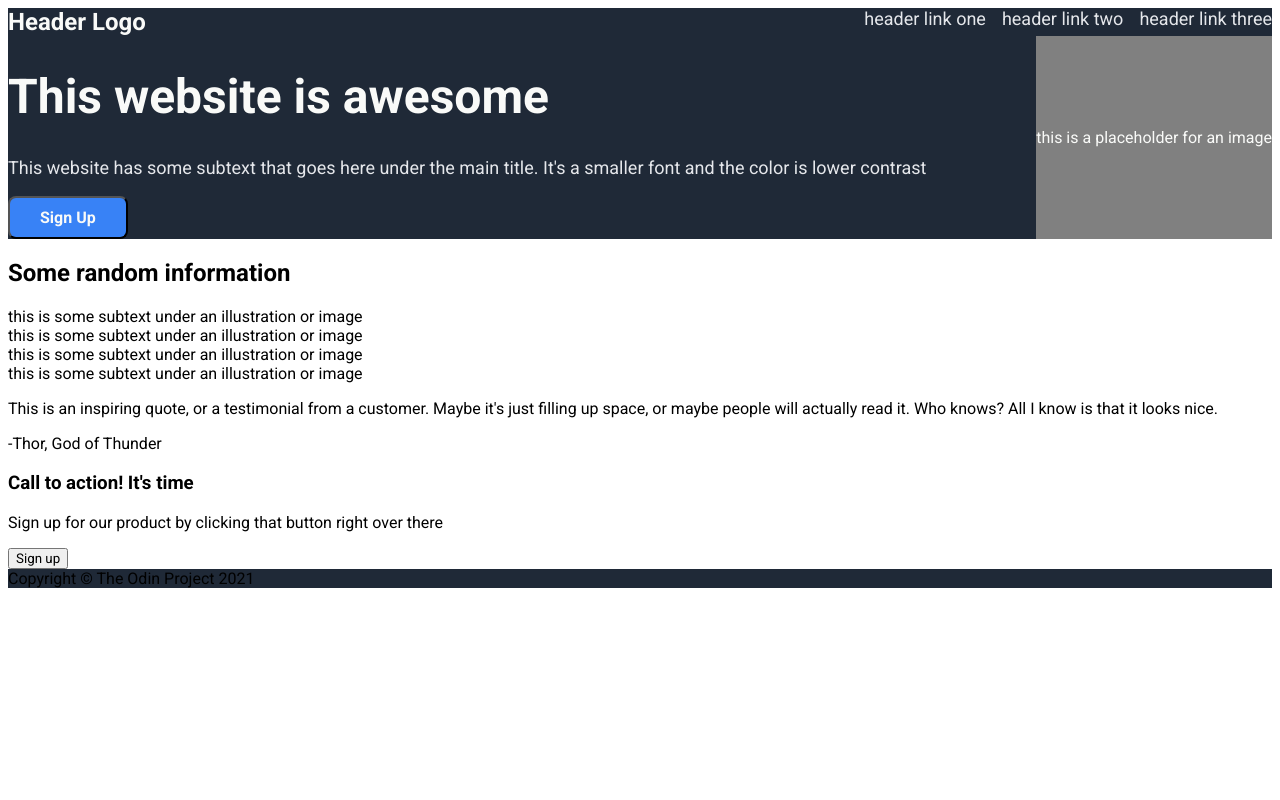
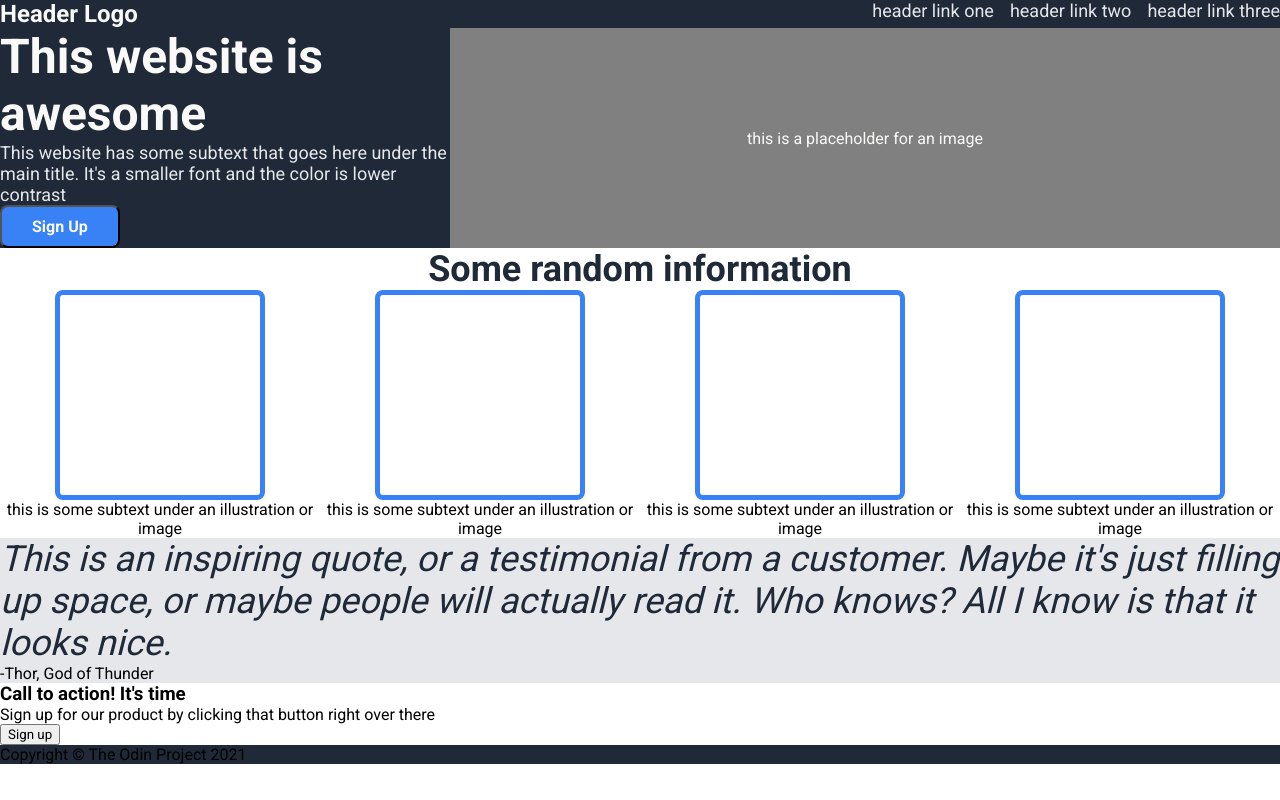
Before and after one commit to Daniel-Regassa/landing-page, a plain HTML site: page index.html in a window 1280 px wide. Drawn offline with Linux system fonts and the light colour scheme.

Commit message:
Prototype quote and cards

```diff
--- a/index.html
+++ b/index.html
@@ -18,7 +18,7 @@
         </nav>
 
         <div class="header-row">
-            <div>
+            <div class="header-text">
                 <h1>This website is awesome</h1>
                 <p class="header-secondary">This website has some subtext that goes here under the main title. It's a smaller font and the color is lower contrast</p>
                 <button class="button1">Sign Up</button>
@@ -32,10 +32,10 @@
     <div class="content1">
         <h2>Some random information</h2>
         <div class="cards">
-            <div><div class="blue-square"></div> this is some subtext under an illustration or image</div>
-            <div><div class="blue-square"></div> this is some subtext under an illustration or image</div>
-            <div><div class="blue-square"></div> this is some subtext under an illustration or image</div>
-            <div><div class="blue-square"></div> this is some subtext under an illustration or image</div>
+            <div class="card"><div class="blue-square"></div> this is some subtext under an illustration or image</div>
+            <div class="card"><div class="blue-square"></div> this is some subtext under an illustration or image</div>
+            <div class="card"><div class="blue-square"></div> this is some subtext under an illustration or image</div>
+            <div class="card"><div class="blue-square"></div> this is some subtext under an illustration or image</div>
 
         </div>
     </div>
--- a/style.css
+++ b/style.css
@@ -2,6 +2,7 @@
 
 * {
     font-family: 'Roboto', Arial, sans-serif;
+    margin: 0;
 }
 
 
@@ -23,6 +24,7 @@ h1 {
     font-size: 48px;
     font-weight: 900;
     color: #F9FAF8;
+    margin-bottom: 0;
 }
 
 header {
@@ -60,7 +62,8 @@ nav {
     display: flex;
     align-items: center;
     justify-content: center;
-    color: #F9FAF8;;
+    color: #F9FAF8;
+    flex: 1;
 }
 
 .button1 {
@@ -71,3 +74,50 @@ nav {
     border-radius: 8px;
     padding: 10px 30px;
 }
+
+
+
+.header-text {
+    width: 450px;
+}
+
+.cards {
+    display: flex;
+    align-items: center;
+}
+
+.card {
+    flex: 1;
+    display: flex;
+    flex-direction: column;
+    align-items: center;
+    width: 200px;
+}
+
+.content1 {
+    text-align: center;
+}
+
+.blue-square {
+   border: 5px solid #3882F6;
+   border-radius: 8px;
+   height: 200px;
+   width: 200px;
+
+}
+
+h2 {
+    font-size: 36px;
+    font-weight: 900;
+    color: #1F2937;
+}
+
+.content2 {
+    background-color: #E5E7EB;
+}
+
+.quote {
+    font-size: 36px;
+    color: #1F2937;
+    font-style: italic;
+}
```
